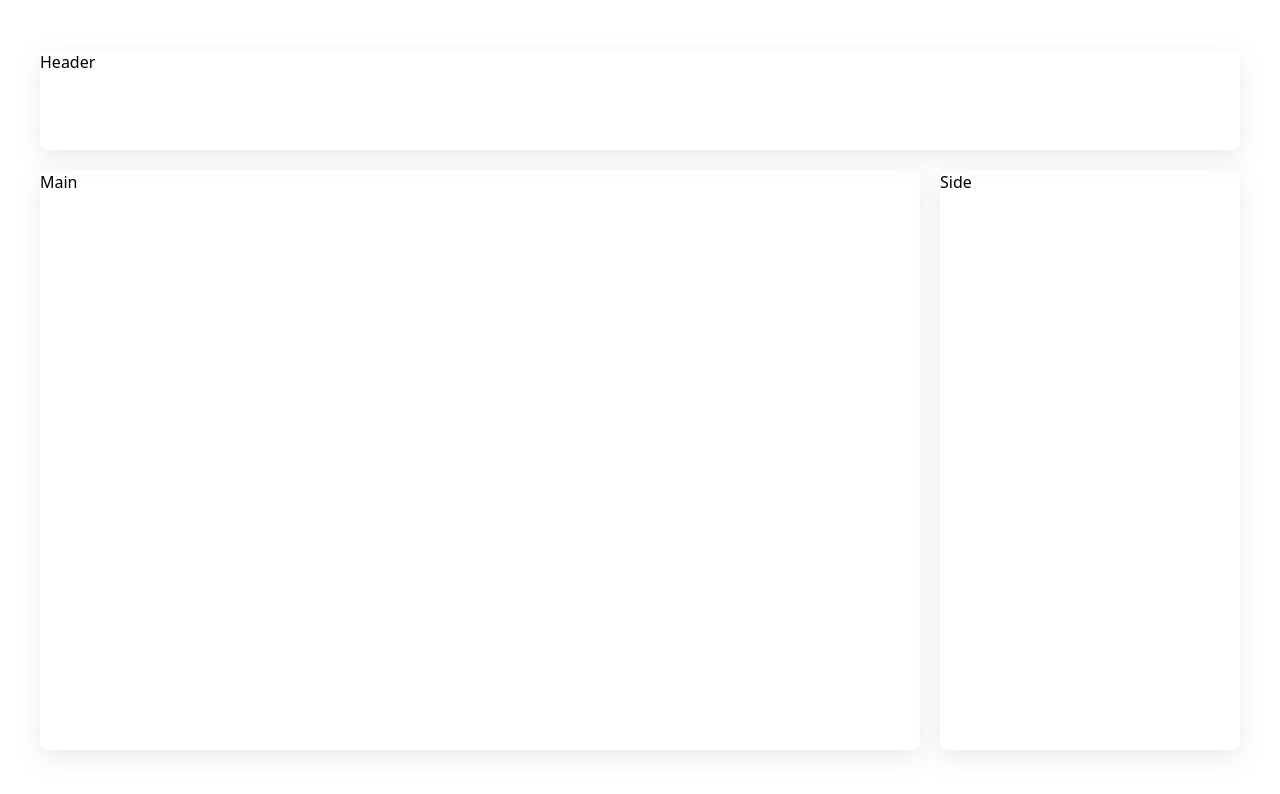
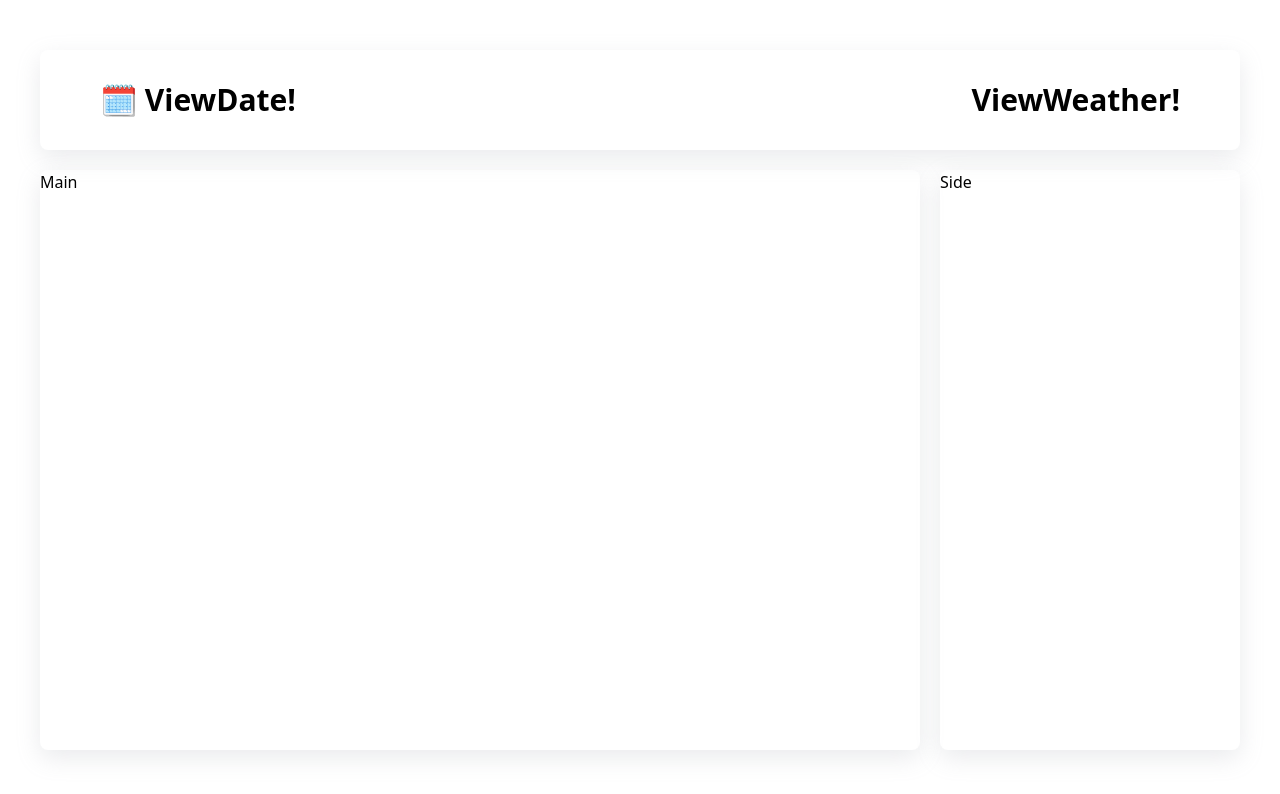
Before and after one commit to Hansebin/next.js_ToyProject, a Next.js app: page / in a window 1280 px wide. Shown: the top 794 px of the page. Built offline with nearby package versions, Linux system fonts and the light colour scheme.

Commit message:
feat: Header 컴포넌트에서 ViewDate와 ViewWeather 컴포넌트 import
- 현재 날짜를 알려주는 ViewDate 컴포넌트 import
- 현재 서울 날씨를 알려주는 ViewWeather 컴포넌트 import
- 스타일 수정

```diff
--- a/src/app/components/Header.tsx
+++ b/src/app/components/Header.tsx
@@ -1,3 +1,13 @@
+import ViewDate from "@/components/ViewDate";
+import ViewWeather from "@/components/ViewWeather";
+
 export default function Header() {
-  return <div className="w-full h-header shadow-basic rounded-lg">Header</div>;
+  return (
+    <div className="flex items-center justify-between w-full h-header px-60 py-26 text-3xl font-semibold shadow-basic rounded-lg">
+      <div className="flex items-center gap-2">
+        🗓️ <ViewDate />
+      </div>
+      <ViewWeather />
+    </div>
+  );
 }
```
